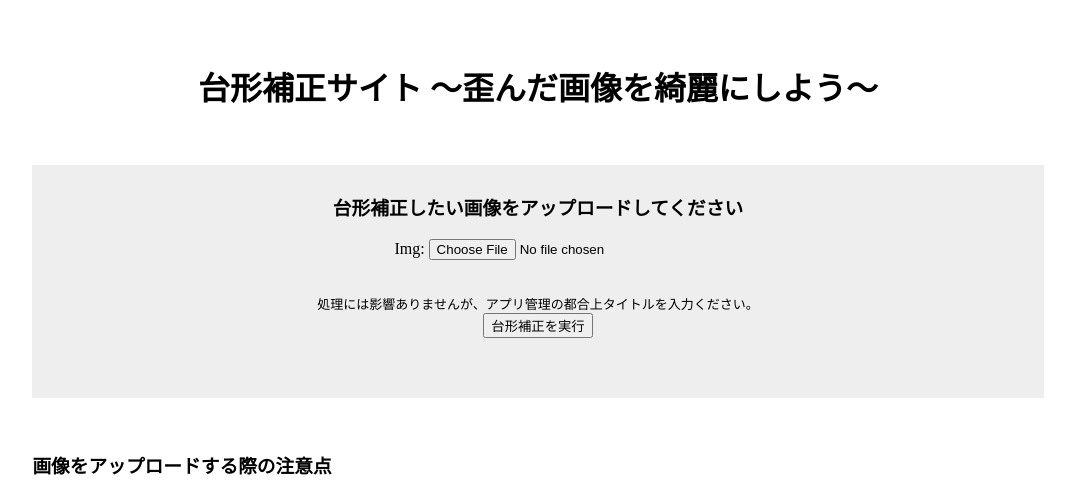
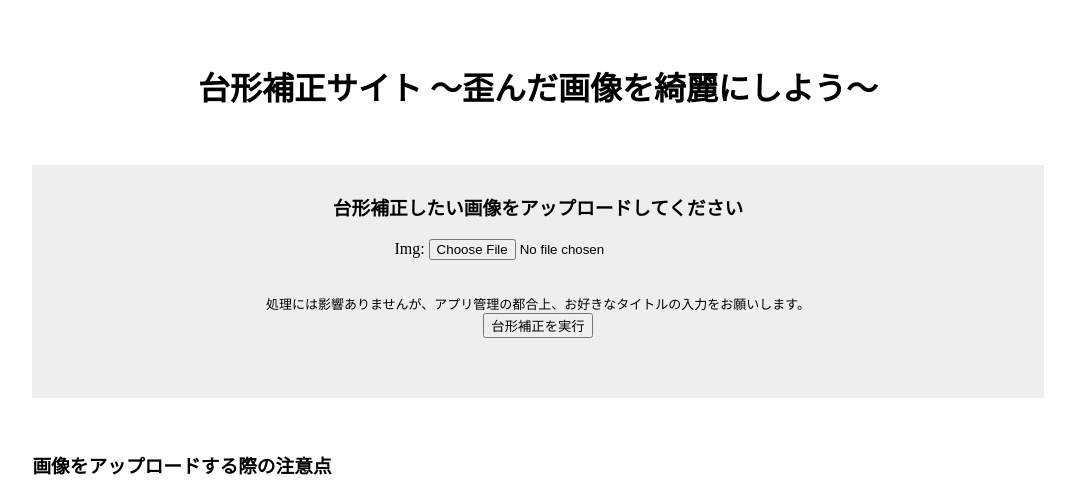
Before and after one commit to pa-up/fruits-classify3, a Django app: page / in a window 1280 px wide. Shown: the top 498 px of the page, without its empty margins (102-1177 px from the left). Run offline with Django 3.2, Linux system fonts and the light colour scheme.

Commit message:
first commit

```diff
--- a/auto_ks_app/templates/auto_ks_app/ks_upload.html
+++ b/auto_ks_app/templates/auto_ks_app/ks_upload.html
@@ -45,7 +45,7 @@
           {{ form.as_p }}
           <br>
           <font size="2">
-            処理には影響ありませんが、アプリ管理の都合上タイトルを入力ください。
+            処理には影響ありませんが、アプリ管理の都合上、お好きなタイトルの入力をお願いします。
           </font>
           <br>
           <button type="submit">台形補正を実行</button>
```
